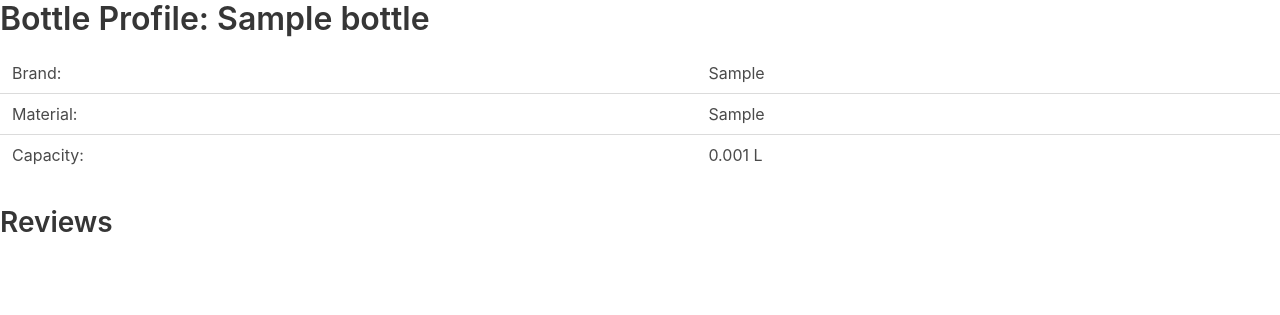
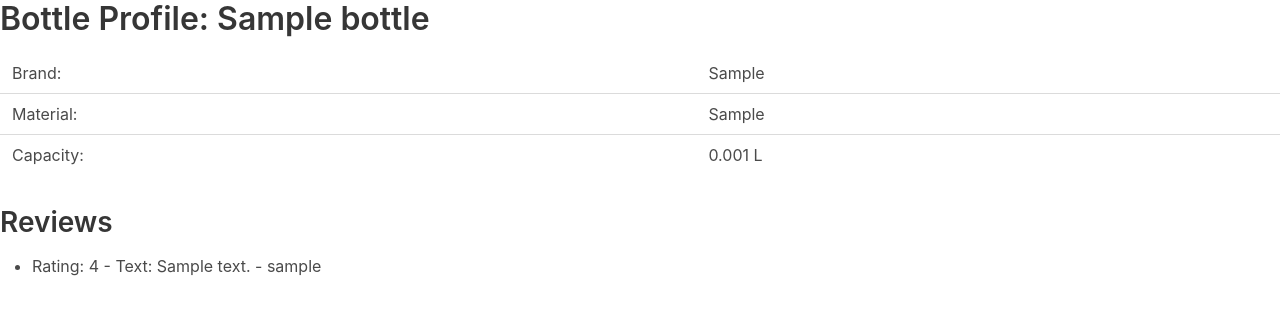
Before and after one commit to seraficaj/QuenchMarks, a Flask app: page /bottles/1 in a window 1280 px wide. Shown: the part 55-370 px from the top of the page. Run offline with Flask 2, Linux system fonts and the light colour scheme; tables that the repository leaves empty hold one stand-in row (values such as "Sample post").

Commit message:
review rating, text, and username appear on reviews section in bottle page

```diff
--- a/QuenchMarks/bottles/views.py
+++ b/QuenchMarks/bottles/views.py
@@ -1,7 +1,7 @@
 from flask import render_template, url_for, request, redirect, flash, Blueprint
 from flask_login import current_user, login_required
 from QuenchMarks import db
-from QuenchMarks.models import Bottle
+from QuenchMarks.models import Bottle, Review
 from QuenchMarks.bottles.forms import BottlePostForm, BottleUpdateForm
 
 bottles = Blueprint("bottles", __name__)
@@ -16,7 +16,8 @@ def index():
 @bottles.route("/bottles/<int:id>")
 def bottle_detail(id):
     bottle = Bottle.query.filter_by(id=id).first_or_404()
-    return render_template('bottles/bottle_detail.html', bottle=bottle)
+    reviews = Review.query.filter_by(bottle_id=id)
+    return render_template('bottles/bottle_detail.html', bottle=bottle, reviews=reviews)
 
 # CRUD FOR BOTTLES
 
--- a/QuenchMarks/templates/bottles/bottle_detail.html
+++ b/QuenchMarks/templates/bottles/bottle_detail.html
@@ -16,5 +16,8 @@
         </tr>
     </table>
     <h2>Reviews</h2>
+    <ul>
+        {% for review in reviews %} <li>Rating: {{review.rating}} - Text: {{review.text}} - {{review.user.username}}</li> {% endfor %}
+    </ul>
 </div>
 {% endblock %}
```
